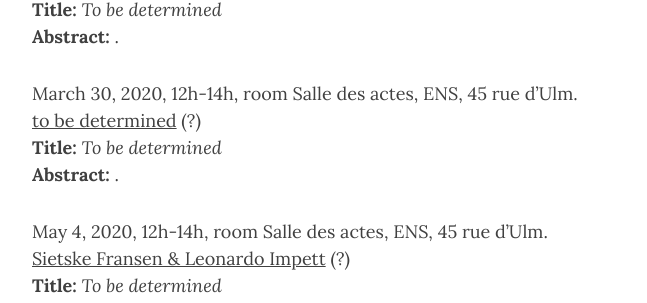
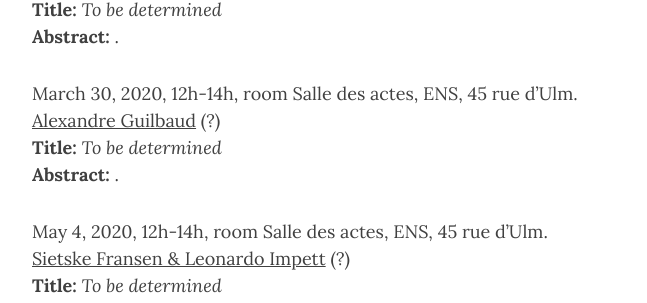
Before and after one commit to dhai-seminar/dhai-seminar.github.io, a Jekyll site: the page built from next.md, in a window 1280 px wide. Shown: the part 1690-1993 px from the top of the page, without its empty margins (233-880 px from the left). Built offline with Jekyll 4.4.1, drawn with Linux system fonts in a browser that asks for light colours; nearby versions of some CDN libraries.

Commit message:
Update next.yml
Alexandre Guilbaud

```diff
--- a/_data/next.yml
+++ b/_data/next.yml
@@ -62,7 +62,7 @@
   title: "To be determined"
   abstract: "."
 
-- speaker: "to be determined"
+- speaker: "Alexandre Guilbaud"
   date: March 30, 2020
   time: 12h-14h
   room: "Salle des actes, ENS, 45 rue d’Ulm"
```
